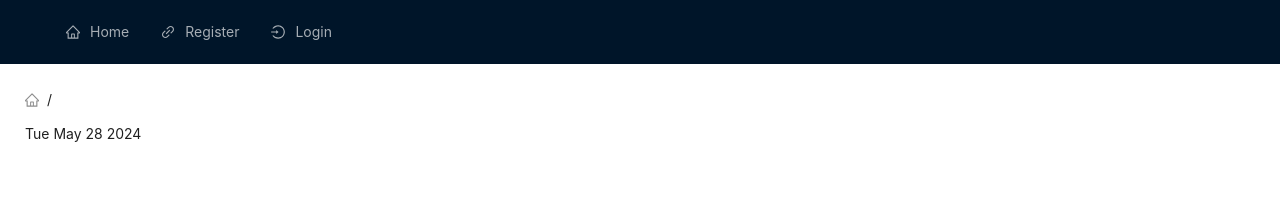
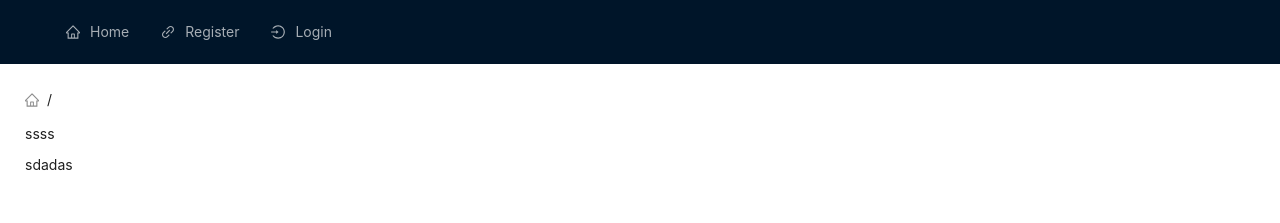
Before and after one commit to cliecy/BGforum, a React (Create React App) app: page /PostPage/0 in a window 1280 px wide. Shown: the top 223 px of the page. Built offline with nearby package versions, Linux system fonts and the light colour scheme.

Commit message:
fix the error

```diff
--- a/src/Pages/PostPage.tsx
+++ b/src/Pages/PostPage.tsx
@@ -9,11 +9,11 @@ const PostPage=() => {
     let id =params.id
     let props = GetPostPage()
     return <div>
-        {props.map((post, index) => (
+        {props.map((reply, index) => (
             <Row key={index}>
                 <Col span={24}>
-                    <NavLink to={`/PostPage/${post.shareid}`}>{post.title}</NavLink>
-                    <p>{post.date.toDateString()}</p>
+                    <p>{reply.content}</p>
+                    <p>{reply.authorid}</p>
                 </Col>
             </Row>
         ))}
```
